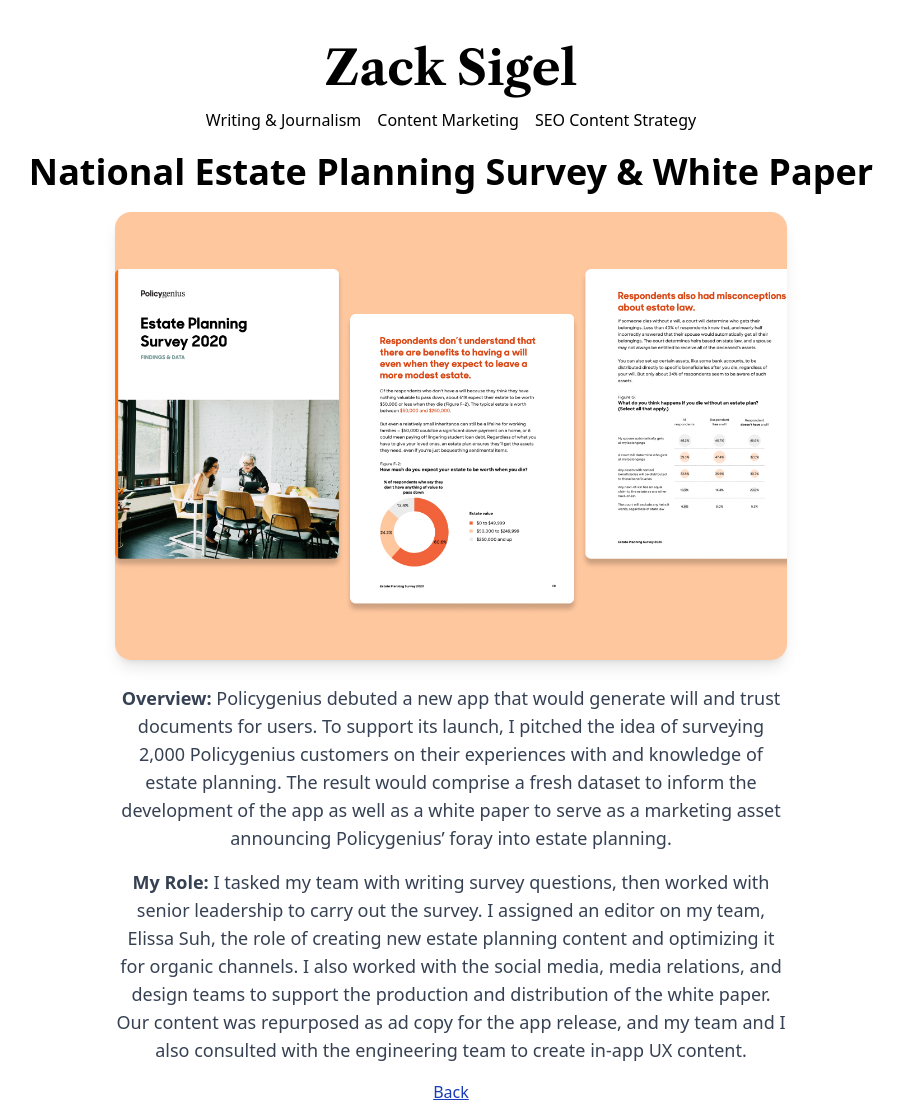
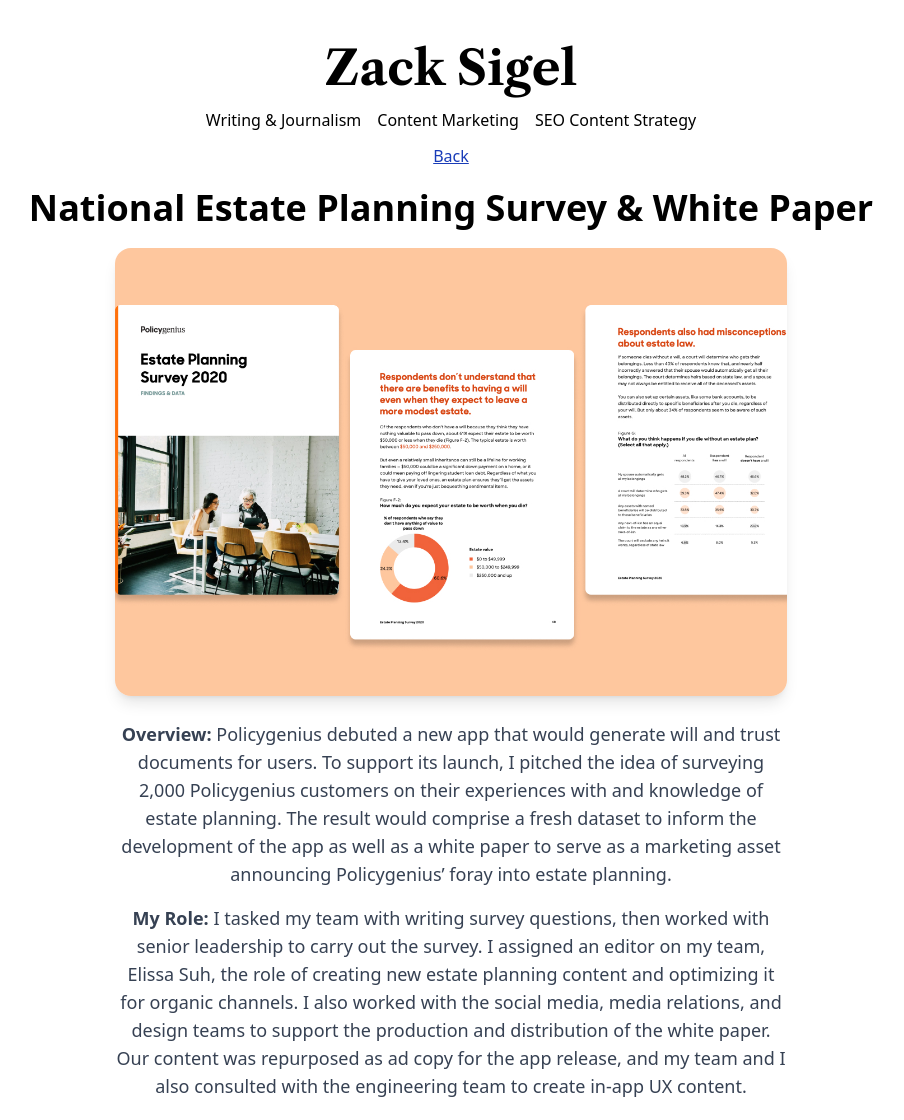
Before and after one commit to zacksigel/my-portfolio, a React (Vite) app: page /projects/estate-planning-survey in a window 1280 px wide. Shown: the whole page, without its empty margins (189-1093 px from the left). Built offline with nearby package versions, Linux system fonts and the light colour scheme.

Commit message:
back button fixed on project pages

```diff
--- a/src/components/Navbar.tsx
+++ b/src/components/Navbar.tsx
@@ -3,6 +3,8 @@
 export default function Navbar() {
     const location = useLocation();
     const onHomePage = location.pathname === "/";
+    const onArticlesPage = location.pathname === "/AllArticles"
+    const onProjectPage = location.pathname.includes("/projects")
 
   return (
     <nav className="text-center max-w-200 mx-auto p-1 mt-10">
@@ -10,7 +12,9 @@
     <h1 className="text-5xl font-bold mb-4 font-libre-caslon">Zack Sigel</h1></Link>
     <ul className="flex justify-center space-x-4">
         <li>
-          {onHomePage ? (
+          {
+            onArticlesPage ? (<a href="#" className="hover:underline">Writing & Journalism</a>) :
+          onHomePage ? (
             <a href="#writing" className="hover:underline">Writing & Journalism</a>
           ) : (
             <Link to="/#writing" className="hover:underline">Writing & Journalism</Link>
@@ -32,6 +36,14 @@
         </li>
 
       </ul>
+
+      {onProjectPage ? ( <div className="mt-3"><Link
+    to="/"
+    className="text-blue-800 underline text-center p-1 z-50 bg-white bg-opacity-90 rounded"
+  >
+    Back
+  </Link></div> ) : (<div className="hidden"></div>)
+      }
     </nav>
   );
 }
--- a/src/pages/Project.tsx
+++ b/src/pages/Project.tsx
@@ -9,6 +9,7 @@
 
   return (
 <div className="min-h-screen flex flex-col items-center justify-center px-4">
+
   <h1 className="text-4xl font-semibold mb-5 text-center">{project.title}</h1>
 
   <div className="max-w-2xl text-center">
@@ -23,11 +24,7 @@
     <p className="text-lg text-gray-700">
     <span className="font-semibold">My Role: </span>{project.role}
     </p>
-    <div className="mt-4">
-      <Link to="/" className="text-blue-800 underline">
-        Back
-      </Link>
-    </div>
+
   </div>
 </div>
 
```
